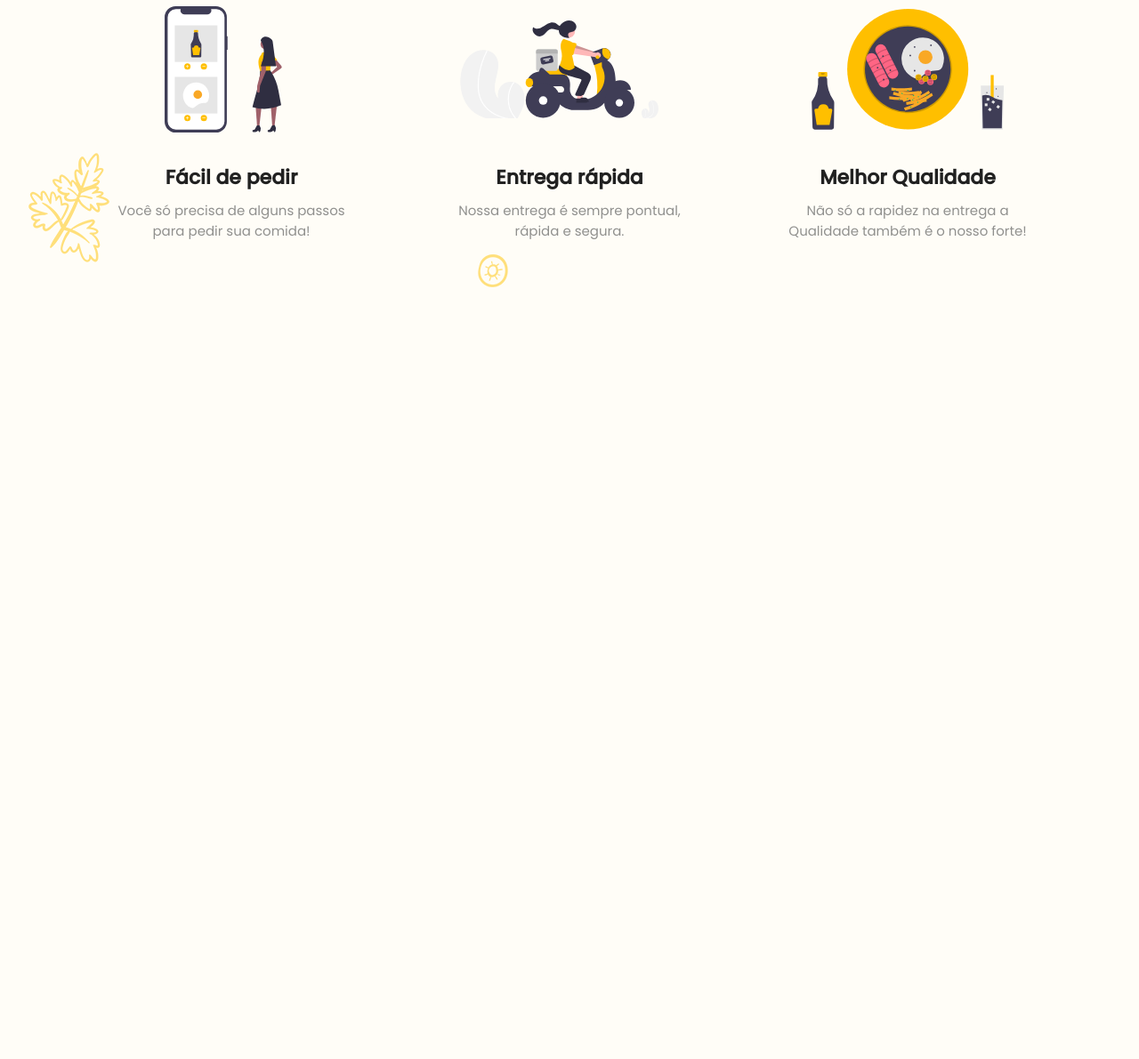
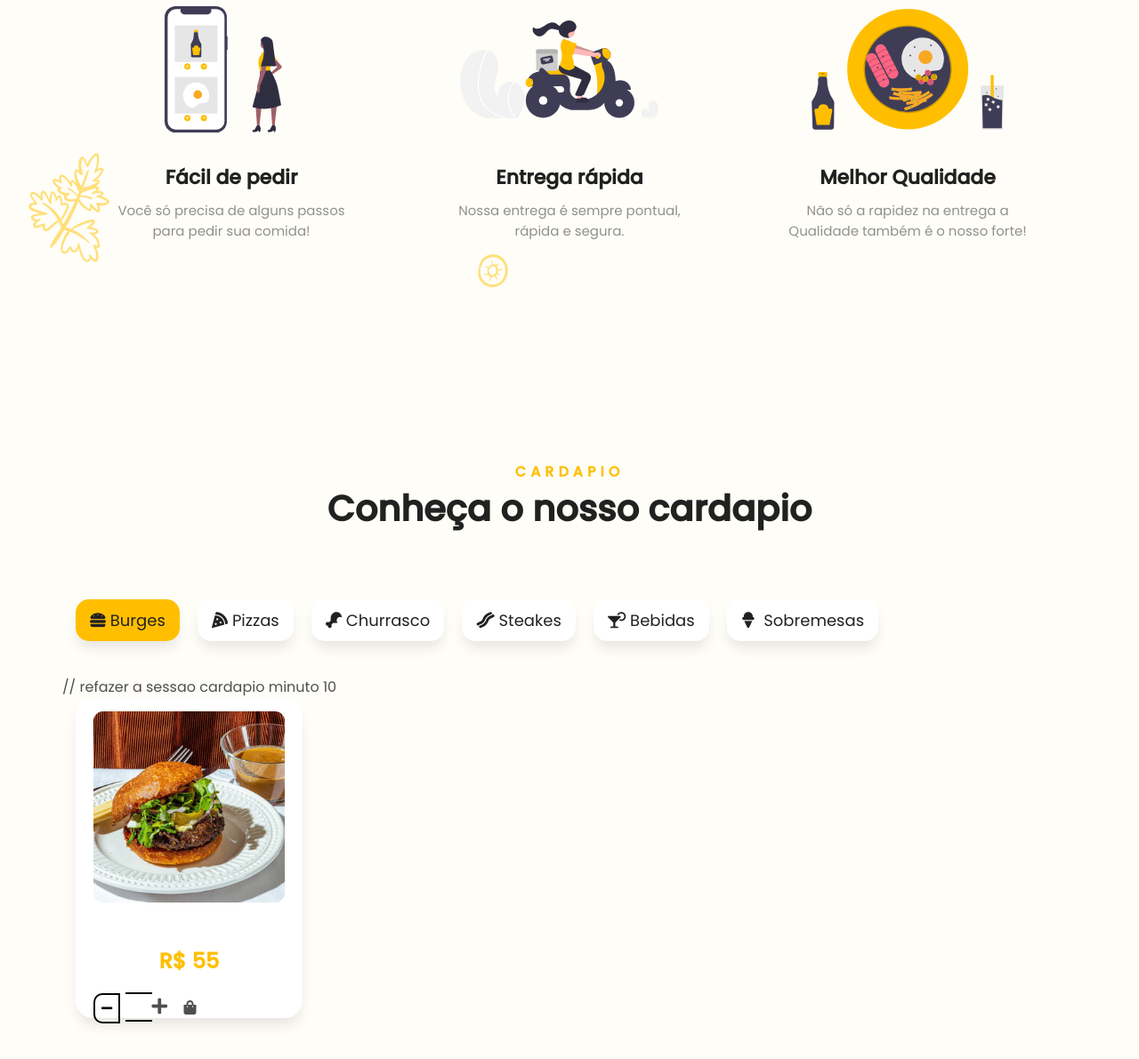
Before and after one commit to jeffersondlmatta/cardapio-online, a plain HTML site: page Index.html in a window 1280 px wide. Shown: the part 1207-2398 px from the top of the page at 89% size. Before the commit the page ends 1676 px from the top, so only its background shows below. Drawn offline with Linux system fonts and the light colour scheme; files whose address does not match are found by name.

Commit message:
deu ruim

```diff
--- a/Index.html
+++ b/Index.html
@@ -149,7 +149,67 @@
 
     </section>
     <section class="cardapio" id="cardapio">
+        <div class="container">
+            <div class="row">
+                <div class="col-12 text-center mb-5">
+                    <span class="hint-title"><b>Cardapio</b></span>
+                    <h1 class="title">
+                        <b>Conheça o nosso cardapio</b>
+                    </h1>
+                </div>
 
+                <div class="col-12 conteiner-menu">
+                    <a class="btn btn-white btn-sm mr-3 active">
+                        <i class="fas fa-hamburger"></i>&nbsp;Burges
+                    </a>
+                    <a class="btn btn-white btn-sm mr-3">
+                        <i class="fas fa-pizza-slice"></i>&nbsp;Pizzas
+                    </a>
+                    <a class="btn btn-white btn-sm mr-3">
+                        <i class="fas fa-drumstick-bite"></i>&nbsp;Churrasco
+                    </a>
+                    <a class="btn btn-white btn-sm mr-3">
+                        <i class="fas fa-bacon"></i>&nbsp;Steakes
+                    </a>
+                    <a class="btn btn-white btn-sm mr-3">
+                        <i class="fas fa-cocktail"></i>&nbsp;Bebidas
+                    </a>
+                    <a class="btn btn-white btn-sm mr-3">
+                        <i class="fas fa-ice-cream"></i>&nbsp; Sobremesas
+                    </a>
+                </div>
+
+
+
+// refazer a sessao cardapio minuto  10
+                <div class="col-12">
+                    <div class="row" id="itensCardapio">
+
+                        <div class="col-3">
+                            <div class="card card-item">
+                                <div class="img-produto">
+                                    <img src="img/cardapio/burguers/burger-au-poivre-kit-4-pack.3ca0e39b02db753304cd185638dad518.jpg" >
+                                </div>
+                                <p class="title-produto text-center mt-4">
+                                    <b>Nome do produto grandeee</b>
+                                </p>
+                                <p class="price-produto text-center mt-4">
+                                    <b>R$ 55</b>
+                                </p>
+                            <div class="add-carrinho">
+                                <span class="btn-menos"><i class="fas fa-minus"></i></span>
+                                <span class="add-numero-itens"></span>
+                                <span class="btn-mais"><i class="fas fa-plus"></i></span>
+                                <span class="btn btn-add"><i class="fa fa-shopping-bag"></i></span>
+                            </div>
+
+                        </div>
+
+                    </div>
+
+                </div>
+            </div>
+        </div>
     </section>
     <section class="depoimentos" id="depoimentos">
 
--- a/css/main.css
+++ b/css/main.css
@@ -232,3 +232,62 @@ a.navbar-brand {
     height: 500px;
     background-image: url(..//img/bg-icons-2.png);
 }
+
+.cardapio {
+    padding-top: 50px;
+    padding-bottom: 150px;
+
+}
+.conteiner-menu {
+    margin-bottom: 40px;
+}
+
+.card-item {
+    height: 360px;
+}
+
+.card-item .img-produto img {
+    width: 100%;
+    border-radius: 11px;
+}
+
+.card-item .title-produto {
+    color: var(--color-black);
+    text-overflow: ellipsis;
+    white-space: nowrap;
+    overflow: hidden;
+    height: 40px;
+    margin-bottom: 0px;
+}
+
+.card-item .price-produto {
+    color: var(--color-primary);
+    font-size: 24px;
+
+}
+
+.add-item .add-carrinho {
+    display: none;
+    text-align: center;
+    height: 30px;
+    justify-content: center;
+    align-items: center;
+}
+
+.btn-menos {
+    color: black;
+    padding: 5px 7px;
+    border: 2px solid black;
+    border-top-left-radius: 10px;
+    border-bottom-left-radius: 10px;
+    font-size: 14px;
+    cursor: pointer;
+}
+
+.add-numero-itens {
+    color: black;
+    padding: 2px 15px;
+    border-top: 2px solid black;
+    border-bottom: 2px solid black  ;
+    font-size: 18px;
+}
```
